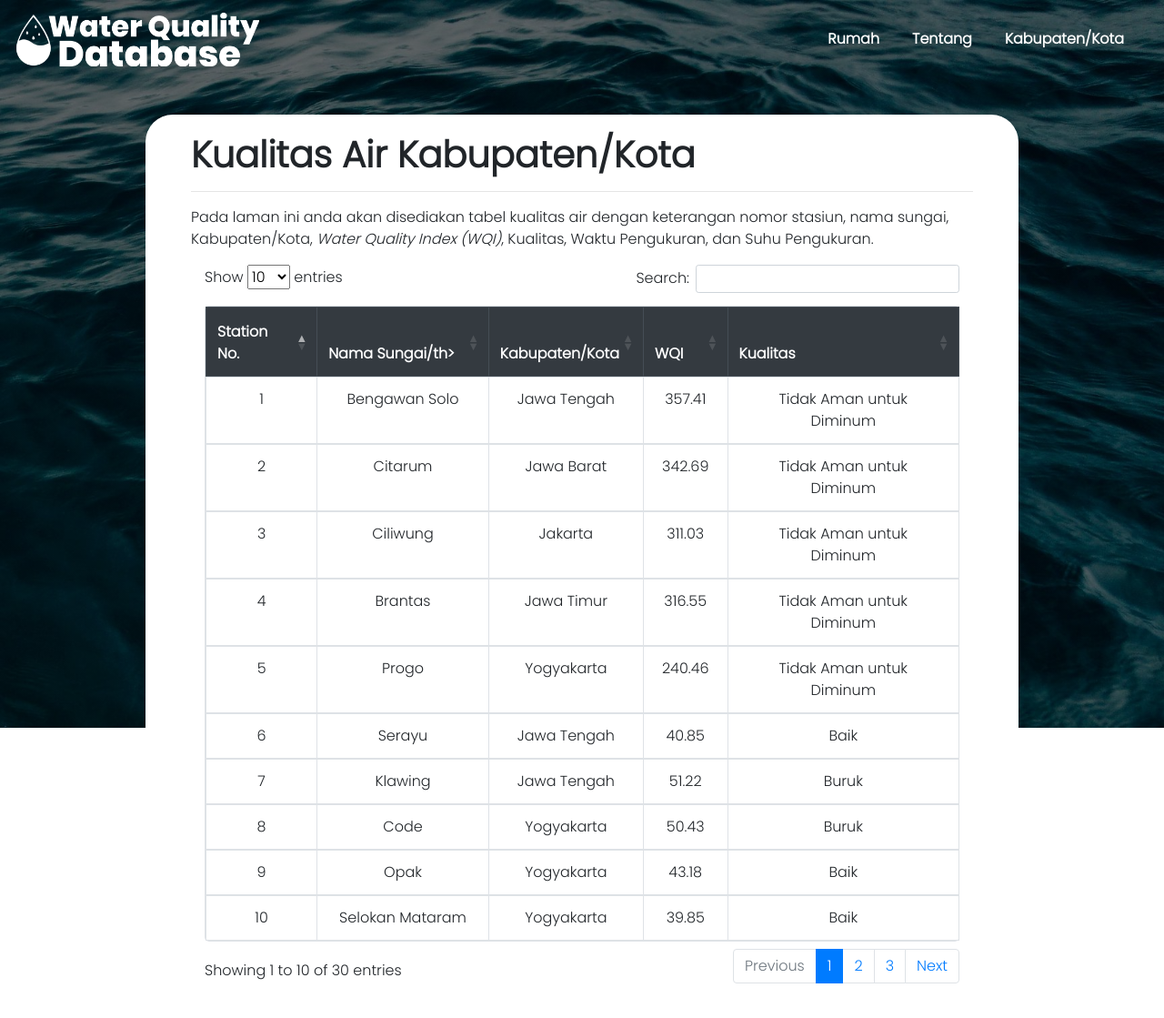
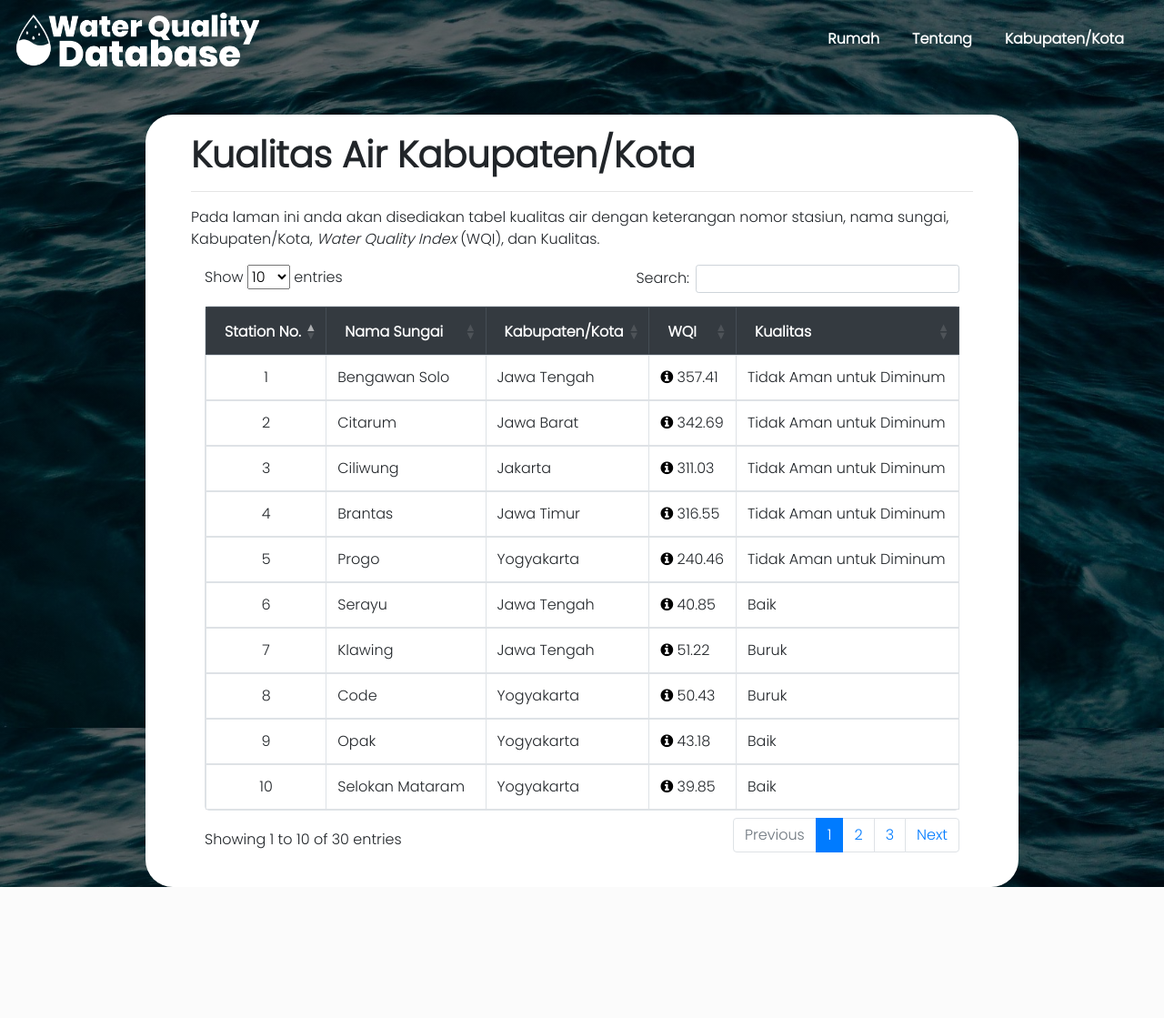
Before and after one commit to mariobgsp/simbada-website, a PHP site: page /pages/city-region.php in a window 1280 px wide. Shown: the whole page at 91% size. After the commit the page ends 975 px from the top, so only its background shows below. Run offline with PHP 8.4, Linux system fonts and the light colour scheme; data comes from the database, SQL or seed files in the repository; some libraries are stand-ins or nearby versions.

Commit message:
fixing popup, front-end debugging

```diff
--- a/includes/header.php
+++ b/includes/header.php
@@ -8,6 +8,7 @@
     <meta name="viewport" content="width=device-width, initial-scale=1.0">
     <link rel="stylesheet" href="https://cdn.jsdelivr.net/npm/bootstrap@4.5.3/dist/css/bootstrap.min.css" >
     <link rel="stylesheet" href="../style.css">
+    <link rel="stylesheet" href="https://cdnjs.cloudflare.com/ajax/libs/font-awesome/4.7.0/css/font-awesome.min.css">
     <link rel="stylesheet" href="https://cdn.datatables.net/1.10.22/css/dataTables.bootstrap4.min.css">
     <title>City/Region</title>
 </head>
--- a/includes/table.php
+++ b/includes/table.php
@@ -33,9 +33,9 @@ if($rowCount > 0){
 
         echo '<tr>
                 <td class="stasion_name">'.$row['id'].'</td>
-                <td class="river_name"><a onClick="tombol('.$row['id'].')">'.$row['nama'].'</a></td>
+                <td class="river_name">'.$row['nama'].'</td>
                 <td class="location">'.$row['lokasi'].'</td>
-                <td class="water_index">'.$wqiString.'</td>
+                <td class="water_index"><a class="popup-button" onClick="tombol('.$row['id'].')"><i class="fa fa-info-circle" aria-hidden="true"></i></a> '.$wqiString.'</td>
                 <td class="quality_index">'.$quality.'</td>
             </tr>';
     };
--- a/pages/about.php
+++ b/pages/about.php
@@ -46,7 +46,7 @@
             Pembuatan website ini dilakukan oleh mahasiswa Teknik Fisika Angkatan 2017 dalam pemenuhan Tugas Ujian Akhir Semester Mata Kuliah Sistem Basis Data 2020.
             </p>
             <p class="footer-about">
-              Departemen Teknik Nuklir dan Teknik Fisika. Fakultas Teknik
+              Departemen Teknik Nuklir dan Teknik Fisika. Fakultas Teknik.
               Universitas Gadjah Mada 2020
             </p>
             <p>
--- a/pages/city-region.php
+++ b/pages/city-region.php
@@ -38,7 +38,7 @@ include "../includes/function.php";
             <hr>
             <p class="content-text-2">
               Pada laman ini anda akan disediakan tabel kualitas air dengan keterangan nomor stasiun, nama sungai,
-              Kabupaten/Kota, <i>Water Quality Index (WQI)</i>, Kualitas, Waktu Pengukuran, dan Suhu Pengukuran.
+              Kabupaten/Kota, <i>Water Quality Index</i> (WQI), dan Kualitas.
             </p>
             <div class="table">
                 <div class="container mb-3 mt-3 ">
@@ -46,7 +46,7 @@ include "../includes/function.php";
                         <thead>
                             <tr class="thead-dark">
                                 <th>Station No.</th>
-                                <th>Nama Sungai/th>
+                                <th>Nama Sungai</th>
                                 <th>Kabupaten/Kota</th>
                                 <th>WQI</th>
                                 <th>Kualitas</th>
--- a/style.css
+++ b/style.css
@@ -2,6 +2,11 @@
 
 body{
     font-family: 'Poppins', sans-serif;
+    background-image:linear-gradient(rgba(0,0,0,0.5), rgba(0,0,0,0.5)), url(./images/3.jpg);
+    height: 100vh;
+    background-size: cover;
+    background-attachment: fixed;
+    background-position: center;
 }
 
 .first-page{
@@ -114,7 +119,6 @@ body{
 }
 
 .stasion_name,
-.water_index,
 .thead-dark {
     text-align: center;
 }
@@ -152,23 +156,12 @@ body{
     text-align: left;
 }
 
-
-
-@media only screen and (max-width: 1490px) {
-    .container-2 .img-about {
-        display: none;
-    }
-    .break-1 {
-        display: none;
-    }
-  }
-
   /* Pop-Up */
 .modal {
     display: none; /* Hidden by default */
     position: fixed; /* Stay in place */
     z-index: 1; /* Sit on top */
-    padding-top: 100px; /* Location of the box */
+    padding-top: 150px; /* Location of the box */
     left: 0;
     top: 0;
     width: 100%; /* Full width */
@@ -176,6 +169,8 @@ body{
     overflow: auto; /* Enable scroll if needed */
     background-color: rgb(0,0,0); /* Fallback color */
     background-color: rgba(0,0,0,0.4); /* Black w/ opacity */
+    -webkit-animation: fadeIn 1s;
+    animation: fadeIn 1s;
   }
 
   /* Modal Content */
@@ -189,6 +184,8 @@ body{
     padding-bottom: 8px;
     border: 1px solid #888;
     width: 50%;
+    -webkit-animation: fadeIn 1s;
+    animation: fadeIn 1s;
   }
 
   /* The Close Button */
@@ -221,7 +218,7 @@ body{
       min-width: 400px;
   }
 
-  .table td, th{
+  .table th{
       text-align:center;
       padding-left: 20px;
       padding-right: 20px;
@@ -233,7 +230,35 @@ body{
 
   .header-frame {
       background: #222831;
-.container-2 .img-about {
-    width: 1100px;
-    height: 110px;
+  }
 }
+/* IMAGE ABOUT */
+
+@media only screen and (max-width: 1490px) {
+    .content-2 .img-about {
+        display: none;
+    }
+    .break-1 {
+        display: none;
+    }
+}
+
+.content-2 .img-about {
+    height: 98px;
+}
+
+/*popup-button*/
+.popup-button{
+    cursor: pointer;
+    color: black;
+    text-decoration: none;
+}
+
+.popup-button:hover{
+    text-decoration:none;
+}
+
+/* Indikator */
+.indikator {
+    text-align: center;
+}
```
Also changed, not shown: includes/popup.php (+12 -12 lines), pop-up/popup.html (+12 -4 lines), database/water_quality.sql (renamed from database/water_quality_new.sql).
